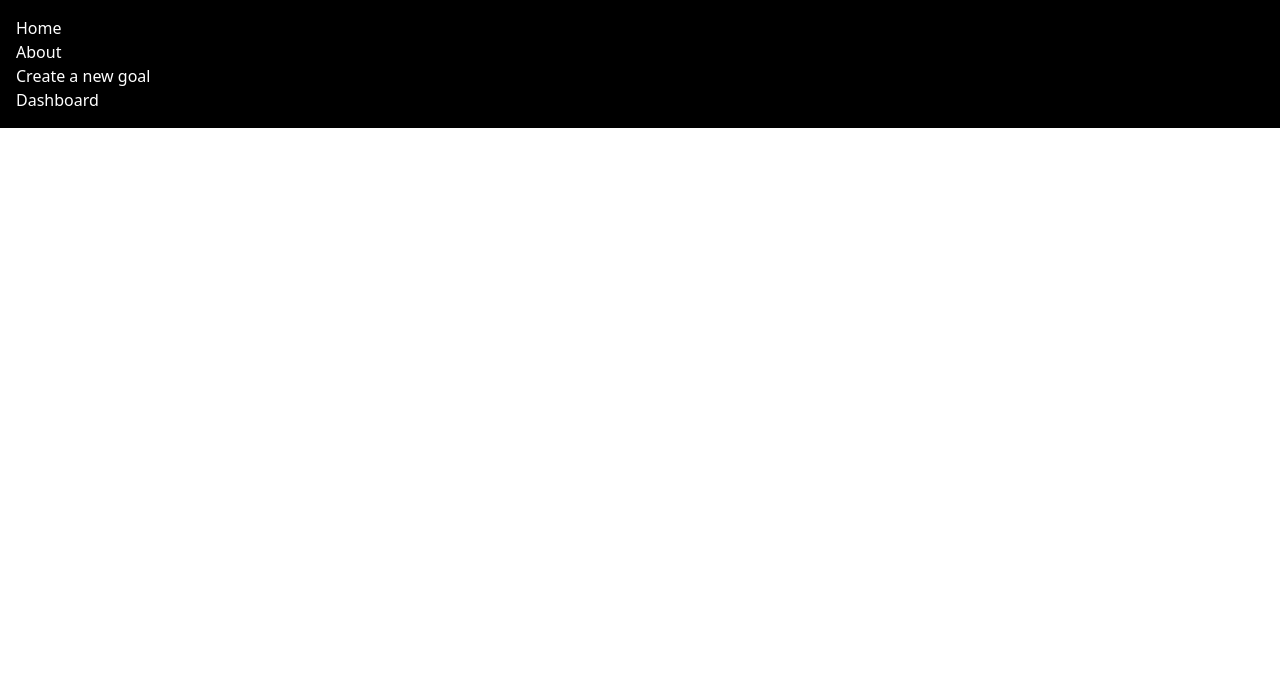
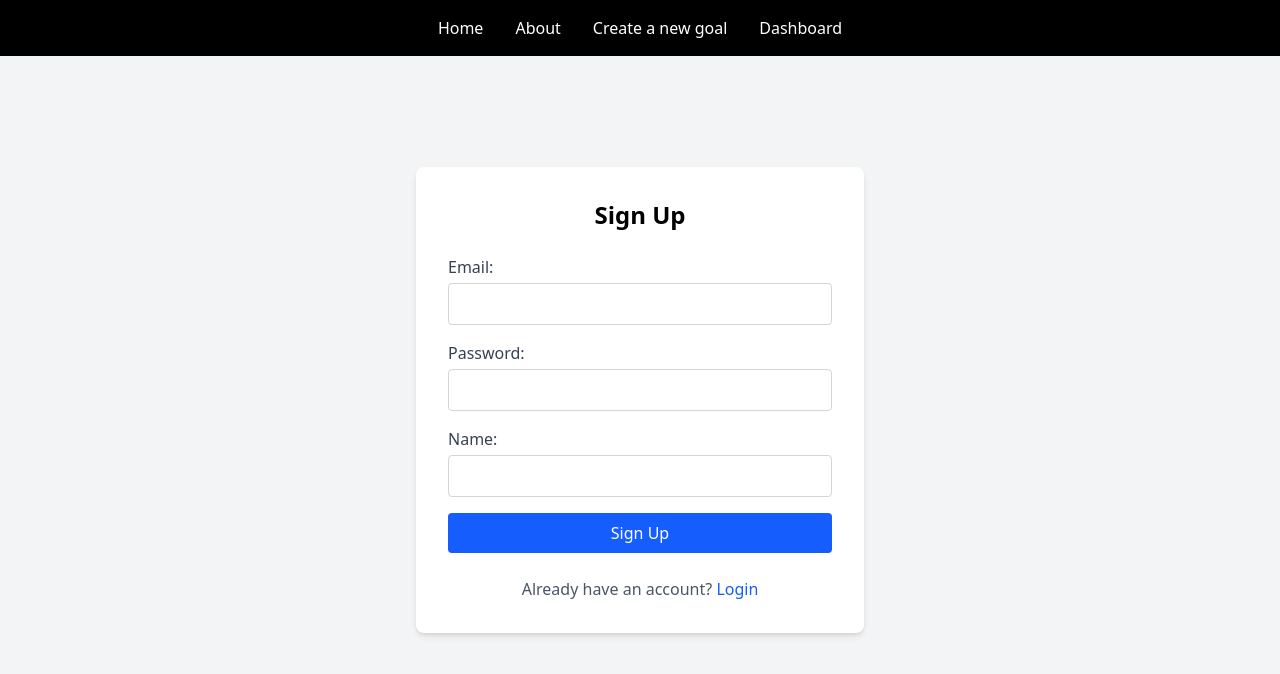
Before and after one commit to HabbitRabbit/habbit-rabbit-front, a React (Vite) app: page /signup in a window 1280 px wide. Shown: the top 674 px of the page. Built offline with nearby package versions, Linux system fonts and the light colour scheme.

Commit message:
Style (basic) navbar, signup pages

```diff
--- a/src/components/Navbar.jsx
+++ b/src/components/Navbar.jsx
@@ -5,7 +5,8 @@ function Navbar() {
 
     return (
         <nav className="fixed top-0 z-50 w-screen bg-black text-white p-4">
-            <div>
+            <div className="flex space-x-4">
+            <div className="max-w-7xl mx-auto flex justify-between items-center gap-4">
                 <Link to="/">Home</Link>
                 <br></br>
                 <Link to="/about">About</Link>
@@ -13,6 +14,7 @@ function Navbar() {
                 <Link to="/newGoal" >Create a new goal</Link>
                 <br></br>
                 <Link to="/dashboard" >Dashboard</Link>
+                </div>
             </div>
         </nav>
     )
--- a/src/pages/SignupPage.jsx
+++ b/src/pages/SignupPage.jsx
@@ -1,5 +1,3 @@
-// src/pages/SignupPage.jsx
-
 import { useState } from "react";
 import { Link, useNavigate } from "react-router-dom";
 import axios from "axios";
@@ -17,15 +15,10 @@ function SignupPage(props) {
   const handlePassword = (e) => setPassword(e.target.value);
   const handleName = (e) => setName(e.target.value);
 
-
   const handleSignupSubmit = (e) => {
     e.preventDefault();
-    // Create an object representing the request body
     const requestBody = { email, password, name };
 
-    // Make an axios request to the API
-    // If the POST request is a successful redirect to the login page
-    // If the request resolves with an error, set the error message in the state
     axios.post(`${API_URL}/auth/signup`, requestBody)
       .then((response) => {
         navigate('/login');
@@ -36,45 +29,61 @@ function SignupPage(props) {
       })
   };
 
+  return (
+    <div className="flex flex-col items-center justify-center min-h-screen bg-gray-100">
+      <div className="w-full max-w-md bg-white p-8 rounded-lg shadow-md">
+        <h1 className="text-2xl font-bold mb-6 text-center">Sign Up</h1>
 
-  return (
-    <div className="SignupPage">
-      <h1>Sign Up</h1>
-
-      <form onSubmit={handleSignupSubmit}>
-        <label>Email:</label>
+        <form onSubmit={handleSignupSubmit} className="space-y-4">
+          <div>
+            <label className="block text-gray-700">Email:</label>
             <input
               type="email"
               name="email"
               value={email}
               onChange={handleEmail}
+              className="w-full mt-1 p-2 border border-gray-300 rounded"
+              required
             />
+          </div>
 
-        <label>Password:</label>
+          <div>
+            <label className="block text-gray-700">Password:</label>
             <input
               type="password"
               name="password"
               value={password}
               onChange={handlePassword}
+              className="w-full mt-1 p-2 border border-gray-300 rounded"
+              required
             />
+          </div>
 
-        <label>Name:</label>
+          <div>
+            <label className="block text-gray-700">Name:</label>
             <input
               type="text"
               name="name"
               value={name}
               onChange={handleName}
+              className="w-full mt-1 p-2 border border-gray-300 rounded"
+              required
             />
+          </div>
 
-        <button type="submit">Sign Up</button>
+          <button type="submit" className="w-full bg-blue-600 text-white py-2 rounded hover:bg-blue-700">
+            Sign Up
+          </button>
         </form>
 
-      { errorMessage && <p className="error-message">{errorMessage}</p> }
+        {errorMessage && <p className="mt-4 text-red-500 text-center">{errorMessage}</p>}
 
-      <p>Already have account?</p>
-      <Link to={"/login"}> Login</Link>
+        <p className="mt-6 text-center text-gray-600">
+          Already have an account? <Link to={"/login"} className="text-blue-600 hover:underline">Login</Link>
+        </p>
       </div>
-  )
+    </div>
+  );
 }
 
 export default SignupPage;
```
Lines whose indentation alone changed are shown as unchanged.
